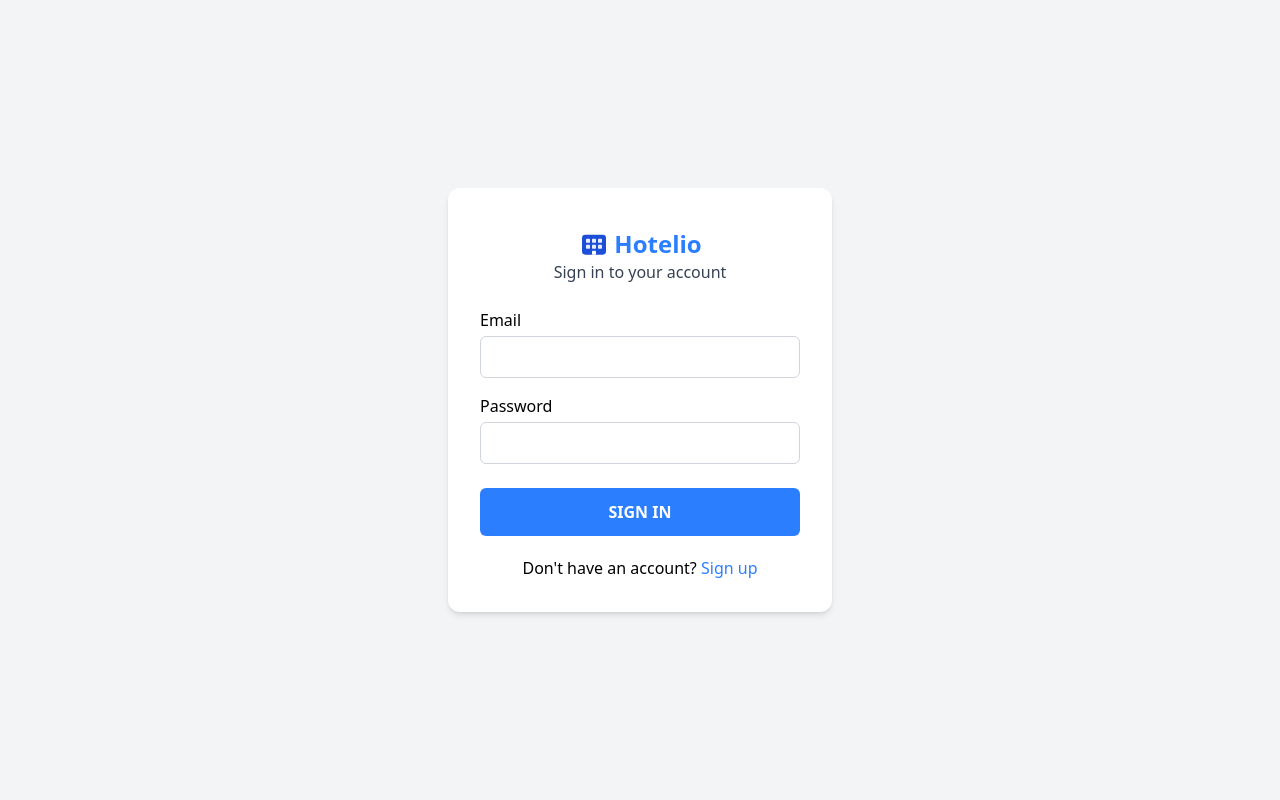
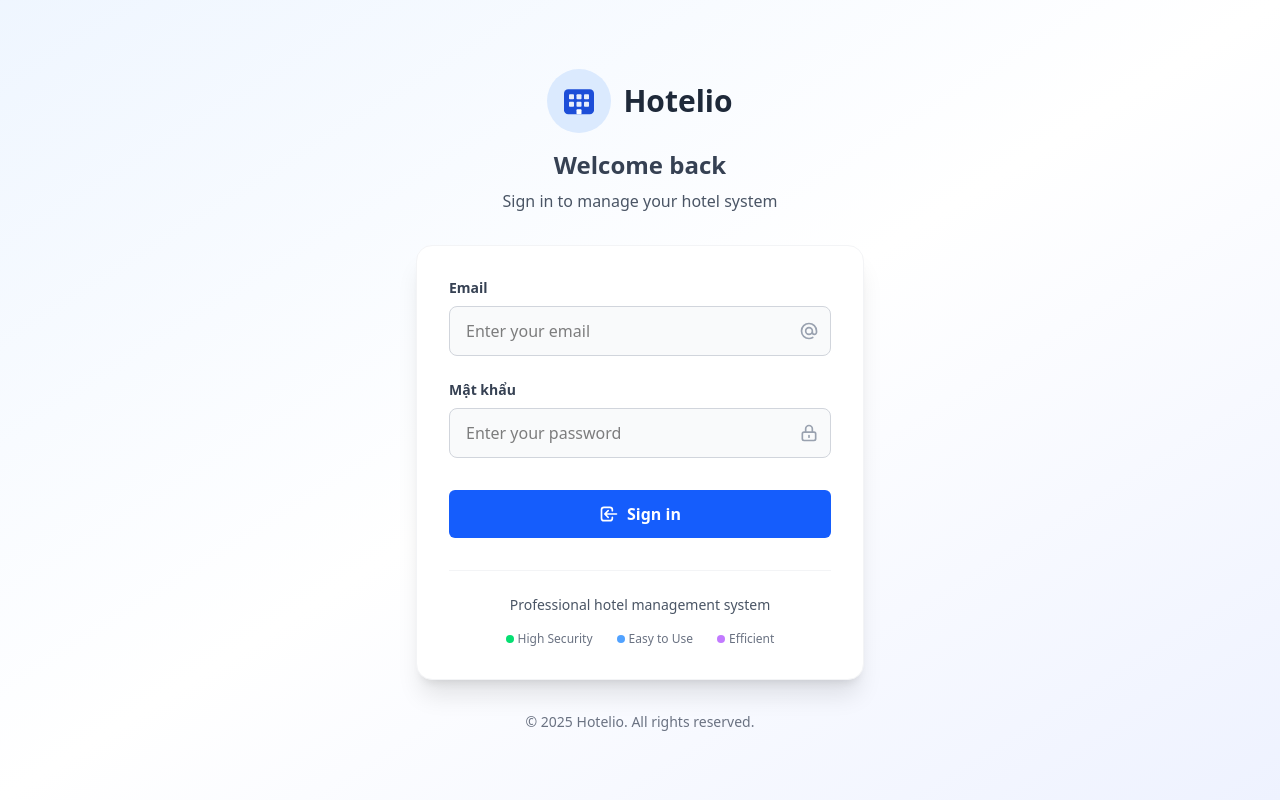
Before and after one commit to qanh171002/hms-frontend, a React (Vite) app: page /login in a window 1280 px wide. Built offline with nearby package versions, Linux system fonts and the light colour scheme; no server answers.

Commit message:
enhance login form UI

```diff
--- a/src/components/Header.jsx
+++ b/src/components/Header.jsx
@@ -9,7 +9,7 @@ function Header() {
         <input
           type="text"
           placeholder="Search"
-          className="w-full rounded-md border border-gray-300 p-2 text-sm transition-all duration-100 ease-in-out focus:outline-none focus:ring-2 focus:ring-blue-500"
+          className="w-full rounded-md border border-gray-300 p-2 text-sm transition-all duration-100 ease-in-out focus:ring-2 focus:ring-blue-500 focus:outline-none"
         />
       </div>
       <div>
--- a/src/pages/Login.jsx
+++ b/src/pages/Login.jsx
@@ -39,59 +39,150 @@ function Login() {
   };
 
   return (
-    <div className="flex min-h-screen items-center justify-center bg-gray-100">
-      <div className="w-full max-w-sm rounded-xl bg-white p-8 shadow-md">
-        <div className="flex flex-col items-center">
-          <div className="mt-2 flex items-center gap-1">
-            <img src="/logo.svg" alt="Hotelio logo" className="h-8 w-8" />
-            <h1 className="text-2xl font-bold text-blue-500">Hotelio</h1>
+    <div className="flex min-h-screen items-center justify-center bg-gradient-to-br from-blue-50 via-white to-indigo-50 p-4">
+      <div className="w-full max-w-md">
+        {/* Header Section */}
+        <div className="mb-8 text-center">
+          <div className="mb-4 flex items-center justify-center gap-3">
+            <div className="rounded-full bg-blue-100 p-3">
+              <img src="/logo.svg" alt="Hotelio logo" className="h-10 w-10" />
             </div>
-          <p className="mb-6 font-medium text-gray-700">
-            Sign in to your account
-          </p>
+            <h1 className="text-3xl font-bold text-gray-800">Hotelio</h1>
           </div>
-        <form onSubmit={handleSubmit}>
-          <div className="mb-4">
-            <label className="mb-1 block font-medium">Email</label>
+          <h2 className="mb-2 text-2xl font-semibold text-gray-700">
+            Welcome back
+          </h2>
+          <p className="text-gray-600">Sign in to manage your hotel system</p>
+        </div>
+
+        {/* Login Form */}
+        <div className="rounded-2xl border border-gray-100 bg-white p-8 shadow-xl">
+          <form onSubmit={handleSubmit} className="space-y-6">
+            <div>
+              <label className="mb-2 block text-sm font-semibold text-gray-700">
+                Email
+              </label>
+              <div className="relative">
                 <input
                   type="email"
                   name="email"
                   value={formData.email}
                   onChange={handleChange}
-              className="w-full rounded-md border border-gray-300 px-3 py-2 focus:ring-2 focus:ring-blue-400 focus:outline-none"
+                  className="w-full rounded-lg border border-gray-300 bg-gray-50 px-4 py-3 transition-all duration-200 focus:border-transparent focus:bg-white focus:ring-2 focus:ring-blue-500 focus:outline-none"
+                  placeholder="Enter your email"
                   required
                 />
+                <div className="absolute inset-y-0 right-0 flex items-center pr-3">
+                  <svg
+                    className="h-5 w-5 text-gray-400"
+                    fill="none"
+                    stroke="currentColor"
+                    viewBox="0 0 24 24"
+                  >
+                    <path
+                      strokeLinecap="round"
+                      strokeLinejoin="round"
+                      strokeWidth={2}
+                      d="M16 12a4 4 0 10-8 0 4 4 0 008 0zm0 0v1.5a2.5 2.5 0 005 0V12a9 9 0 10-9 9m4.5-1.206a8.959 8.959 0 01-4.5 1.207"
+                    />
+                  </svg>
                 </div>
-          <div className="mb-6">
-            <label className="mb-1 block font-medium">Password</label>
+              </div>
+            </div>
+
+            <div>
+              <label className="mb-2 block text-sm font-semibold text-gray-700">
+                Mật khẩu
+              </label>
+              <div className="relative">
                 <input
                   type="password"
                   name="password"
                   value={formData.password}
                   onChange={handleChange}
-              className="w-full rounded-md border border-gray-300 px-3 py-2 focus:ring-2 focus:ring-blue-400 focus:outline-none"
+                  className="w-full rounded-lg border border-gray-300 bg-gray-50 px-4 py-3 transition-all duration-200 focus:border-transparent focus:bg-white focus:ring-2 focus:ring-blue-500 focus:outline-none"
+                  placeholder="Enter your password"
                   required
                 />
+                <div className="absolute inset-y-0 right-0 flex items-center pr-3">
+                  <svg
+                    className="h-5 w-5 text-gray-400"
+                    fill="none"
+                    stroke="currentColor"
+                    viewBox="0 0 24 24"
+                  >
+                    <path
+                      strokeLinecap="round"
+                      strokeLinejoin="round"
+                      strokeWidth={2}
+                      d="M12 15v2m-6 4h12a2 2 0 002-2v-6a2 2 0 00-2-2H6a2 2 0 00-2 2v6a2 2 0 002 2zm10-10V7a4 4 0 00-8 0v4h8z"
+                    />
+                  </svg>
                 </div>
+              </div>
+            </div>
+
+            <div className="pt-2">
               <Button
                 type="submit"
                 disabled={isLoading}
-            className="w-full rounded-md font-semibold uppercase"
+                className="w-full transform rounded-lg bg-blue-600 px-4 py-3 font-semibold text-white transition-all duration-200 hover:scale-[1.02] hover:bg-blue-700 disabled:transform-none disabled:cursor-not-allowed disabled:opacity-50"
               >
                 {isLoading ? (
-              <div className="flex items-center justify-center">
+                  <div className="flex items-center justify-center gap-2">
                     <SpinnerMini />
                   </div>
                 ) : (
-              "Sign in"
+                  <div className="flex items-center justify-center gap-2">
+                    <svg
+                      className="h-5 w-5"
+                      fill="none"
+                      stroke="currentColor"
+                      viewBox="0 0 24 24"
+                    >
+                      <path
+                        strokeLinecap="round"
+                        strokeLinejoin="round"
+                        strokeWidth={2}
+                        d="M11 16l-4-4m0 0l4-4m-4 4h14m-5 4v1a3 3 0 01-3 3H6a3 3 0 01-3-3V7a3 3 0 013-3h7a3 3 0 013 3v1"
+                      />
+                    </svg>
+                    <span>Sign in</span>
+                  </div>
                 )}
               </Button>
+            </div>
           </form>
-        <div className="text-md mt-5 text-center">
-          Don't have an account?{" "}
-          <a href="/signup" className="text-blue-500 hover:underline">
-            Sign up
-          </a>
+
+          {/* Additional Info */}
+          <div className="mt-8 border-t border-gray-100 pt-6">
+            <div className="text-center">
+              <p className="mb-4 text-sm text-gray-600">
+                Professional hotel management system
+              </p>
+              <div className="flex items-center justify-center gap-6 text-xs text-gray-500">
+                <div className="flex items-center gap-1">
+                  <div className="h-2 w-2 rounded-full bg-green-400"></div>
+                  <span>High Security</span>
+                </div>
+                <div className="flex items-center gap-1">
+                  <div className="h-2 w-2 rounded-full bg-blue-400"></div>
+                  <span>Easy to Use</span>
+                </div>
+                <div className="flex items-center gap-1">
+                  <div className="h-2 w-2 rounded-full bg-purple-400"></div>
+                  <span>Efficient</span>
+                </div>
+              </div>
+            </div>
+          </div>
+        </div>
+
+        {/* Footer */}
+        <div className="mt-8 text-center">
+          <p className="text-sm text-gray-500">
+            © 2025 Hotelio. All rights reserved.
+          </p>
         </div>
       </div>
     </div>
```
Lines whose indentation alone changed are shown as unchanged.
